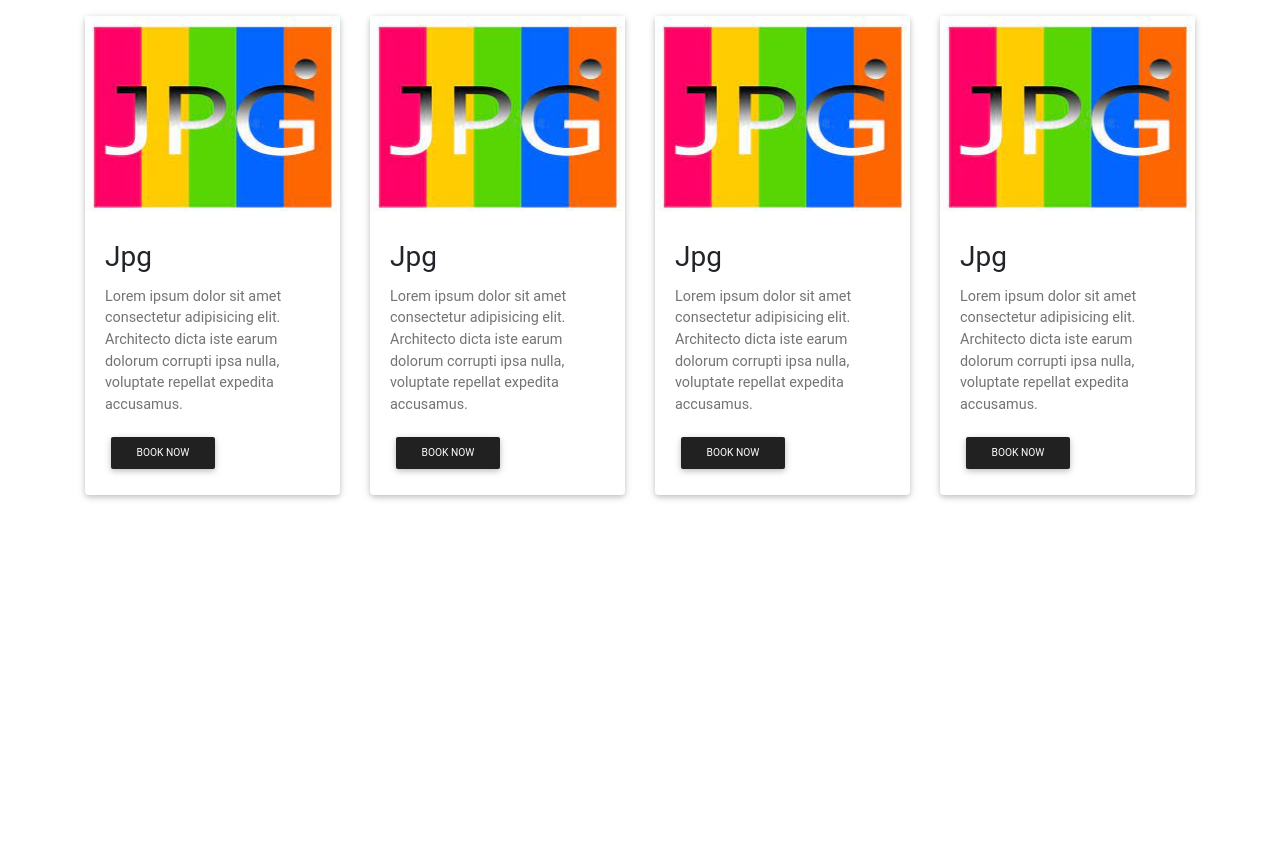
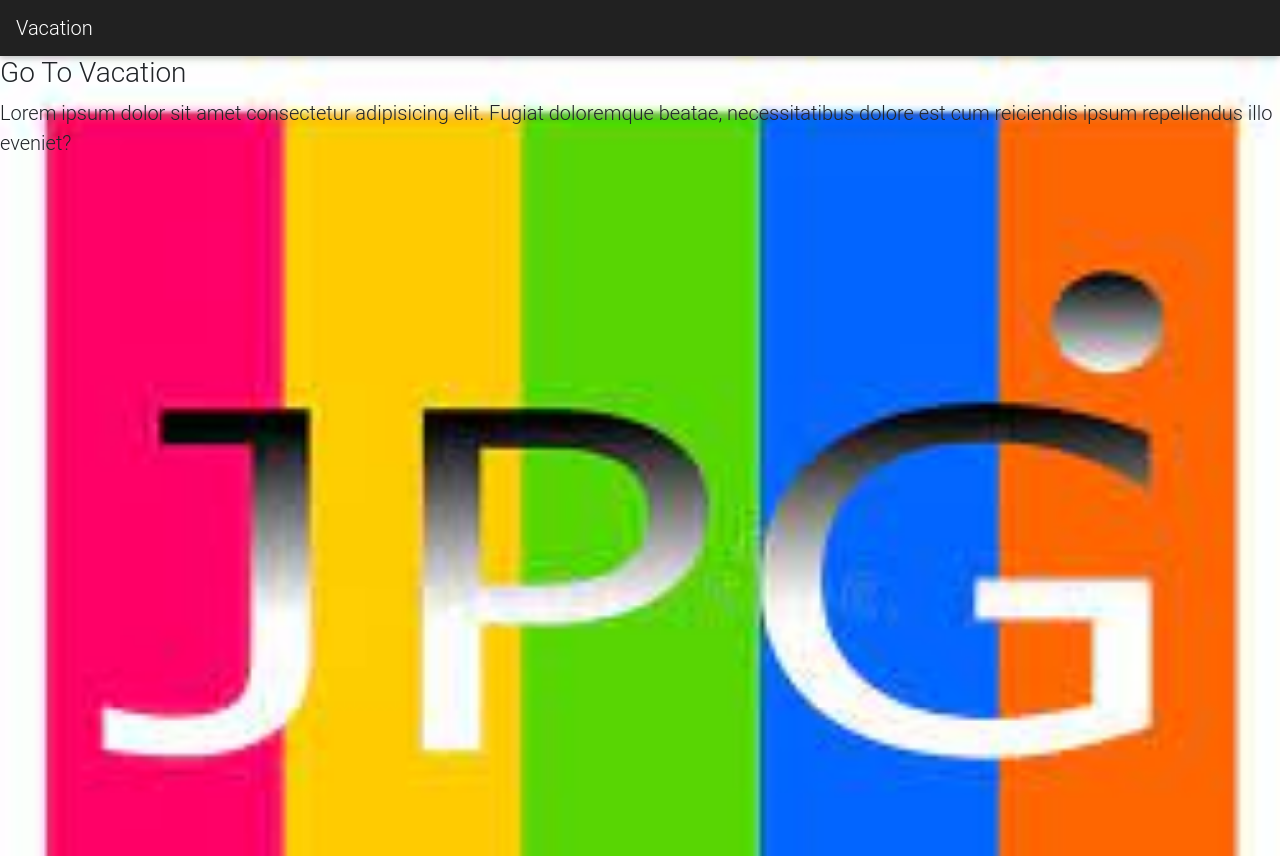
Before and after one commit to pshadikbasha/react_tutorial, a React (Create React App) app: page / in a window 1280 px wide. Before the commit the page ends 800 px from the top, so only its background shows below. Built offline with nearby package versions, Linux system fonts and the light colour scheme.

Commit message:
Initial stage of project, adding components

```diff
--- a/src/App.css
+++ b/src/App.css
@@ -1,38 +1,7 @@
-.App {
-  text-align: center;
+.landing {
+  background-image: url("./assests/img//download.jpg");
+  background-repeat: no-repeat;
+  width: 100vw;
+  height: 100vh;
+  background-size: cover;
 }
-
-.App-logo {
-  height: 40vmin;
-  pointer-events: none;
-}
-
-@media (prefers-reduced-motion: no-preference) {
-  .App-logo {
-    animation: App-logo-spin infinite 20s linear;
-  }
-}
-
-.App-header {
-  background-color: #282c34;
-  min-height: 100vh;
-  display: flex;
-  flex-direction: column;
-  align-items: center;
-  justify-content: center;
-  font-size: calc(10px + 2vmin);
-  color: white;
-}
-
-.App-link {
-  color: #61dafb;
-}
-
-@keyframes App-logo-spin {
-  from {
-    transform: rotate(0deg);
-  }
-  to {
-    transform: rotate(360deg);
-  }
-}
--- a/src/App.js
+++ b/src/App.js
@@ -13,15 +13,19 @@ import IceCream from "./components/IceCreamContainer";
 // import Counter from "./components/Counter.jsx";
 import Counter from "./components/HooksComponents/Counter";
 import Card from "./UiBrains/components/Card";
+import Navbar from "./UiBrains/components/Navbar/Navbar";
+import LandingPage from "./UiBrains/components/LandingPage/LandingPage";
 class App extends React.Component {
   render() {
     return (
       <div>
+        <Navbar></Navbar>
+        <LandingPage></LandingPage>
         {/* <CakeContainer></CakeContainer>
         <IceCream></IceCream>
         <Counter></Counter> */}
         {/* <Counter></Counter> */}
-        <Card></Card>
+        {/* <Card></Card> */}
         {/* <Card></Card> */}
       </div>
     );
--- /dev/null
+++ b/src/UiBrains/components/LandingPage/LandingPage.jsx
@@ -0,0 +1,21 @@
+import React from "react";
+
+class LandingPage extends React.Component {
+  render() {
+    return (
+      <React.Fragment>
+        <div className="landing">
+          <div className="wraper">
+            <h3>Go To Vacation</h3>
+            <p className="lead">
+              Lorem ipsum dolor sit amet consectetur adipisicing elit. Fugiat
+              doloremque beatae, necessitatibus dolore est cum reiciendis ipsum
+              repellendus illo eveniet?
+            </p>
+          </div>
+        </div>
+      </React.Fragment>
+    );
+  }
+}
+export default LandingPage;
--- /dev/null
+++ b/src/UiBrains/components/Navbar/Navbar.jsx
@@ -0,0 +1,16 @@
+import React, { Fragment } from "react";
+
+class Navbar extends React.Component {
+  render() {
+    return (
+      <Fragment>
+        <nav className="navbar navbar-dark bg-dark navbar-expand-sm">
+          <a href="/" className="navbar-brand">
+            Vacation
+          </a>
+        </nav>
+      </Fragment>
+    );
+  }
+}
+export default Navbar;
```
